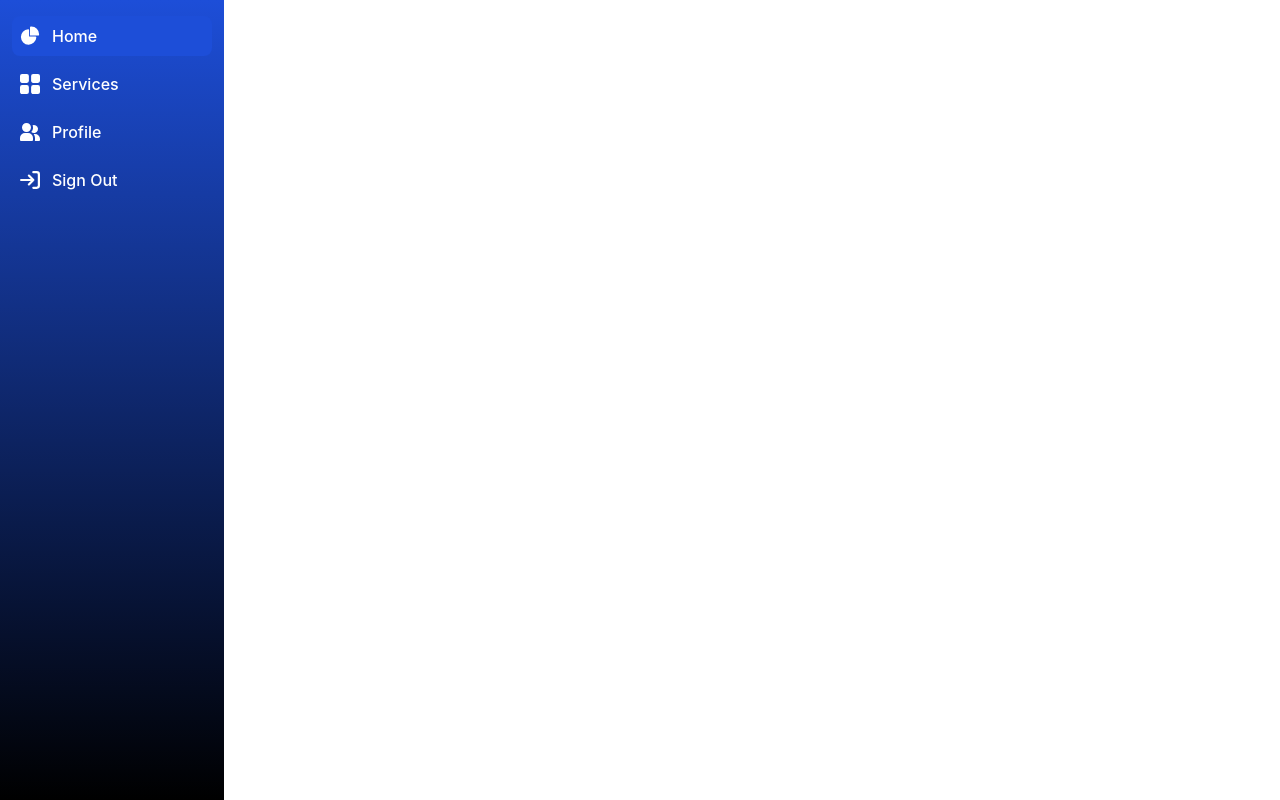
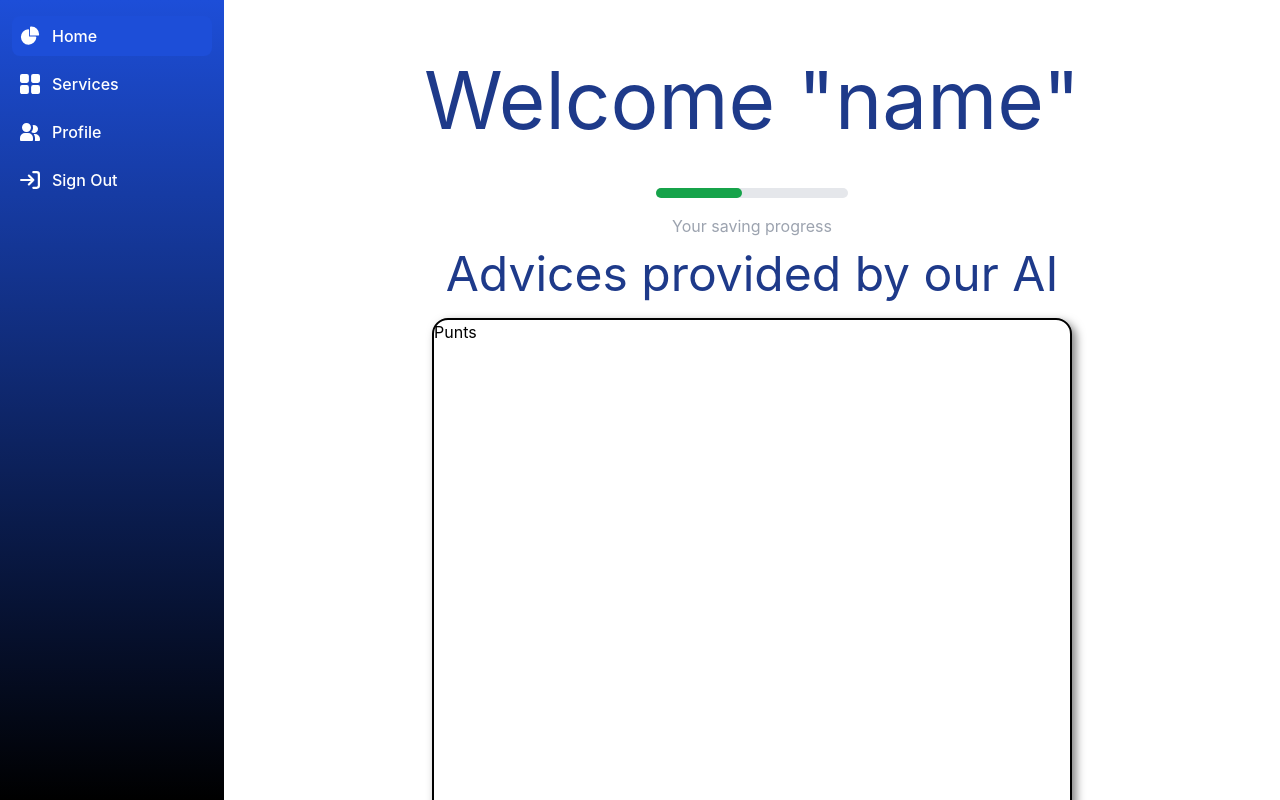
Before and after one commit to MaxVilaRuiz/Revinance---HackUPC-2025, a React (Create React App) app: page /dash/home_ in a window 1280 px wide. Shown: the top 800 px of the page. Built offline with nearby package versions, Linux system fonts and the light colour scheme.

Commit message:
Update 'Home' dashboard first try

```diff
--- a/src/pages/dash/Home_.jsx
+++ b/src/pages/dash/Home_.jsx
@@ -84,12 +84,10 @@ function Home_() {
             </ul>
           </div>
         </aside>
+        </nav>
 
-        <div className="flex flex-col w-[75%] h-full mt-10 items-center px-10">
-
-        </div>
-
-
+      <div className="flex flex-col w-[75%] h-full mt-10 items-center px-10">
+        {/*
         <div className="flex justify-center">
         <div>
       <div>
@@ -104,9 +102,23 @@ function Home_() {
         <p>{response}</p>
       </div>
     </div>
+        </div> */}
+
+        <h1 className="text-center text-blue-900 text-[5rem] mb-7"> Welcome "name"</h1>
+        <div className="w-[12rem] bg-gray-200 rounded-full h-2.5 dark:bg-gray-700 mb-2">
+        <div className="bg-green-600 h-2.5 rounded-full w-[45%]"></div>
         </div>
-      </nav>
+        <p className="text-[1rem] text-gray-400 text-center mt-2"> Your saving progress</p>
+        <p className="text-[3rem] text-blue-900 text-center mb-2">Advices provided by our AI</p>
+        <div className="justify-center space-x-4 mb-2">
+          <div className="w-[40rem] h-[40rem] bg-white shadow-[4px_4px_10px_rgba(0,0,0,0.5)] border-2 border-black rounded-2xl">
+            <p className="center-text text-black"> Punts </p>
+          </div>
+        </div>
+        </div>
     </div>
+
+
   );
 }
 
```
